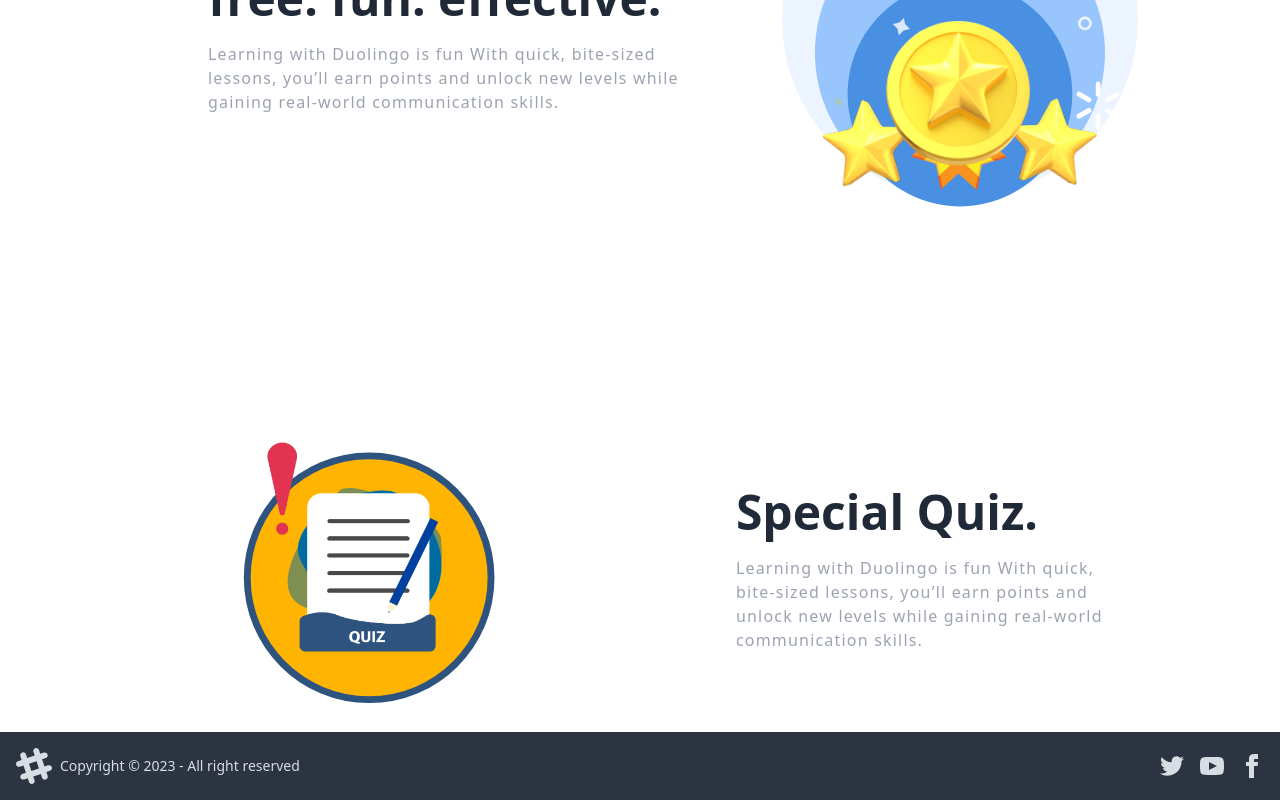
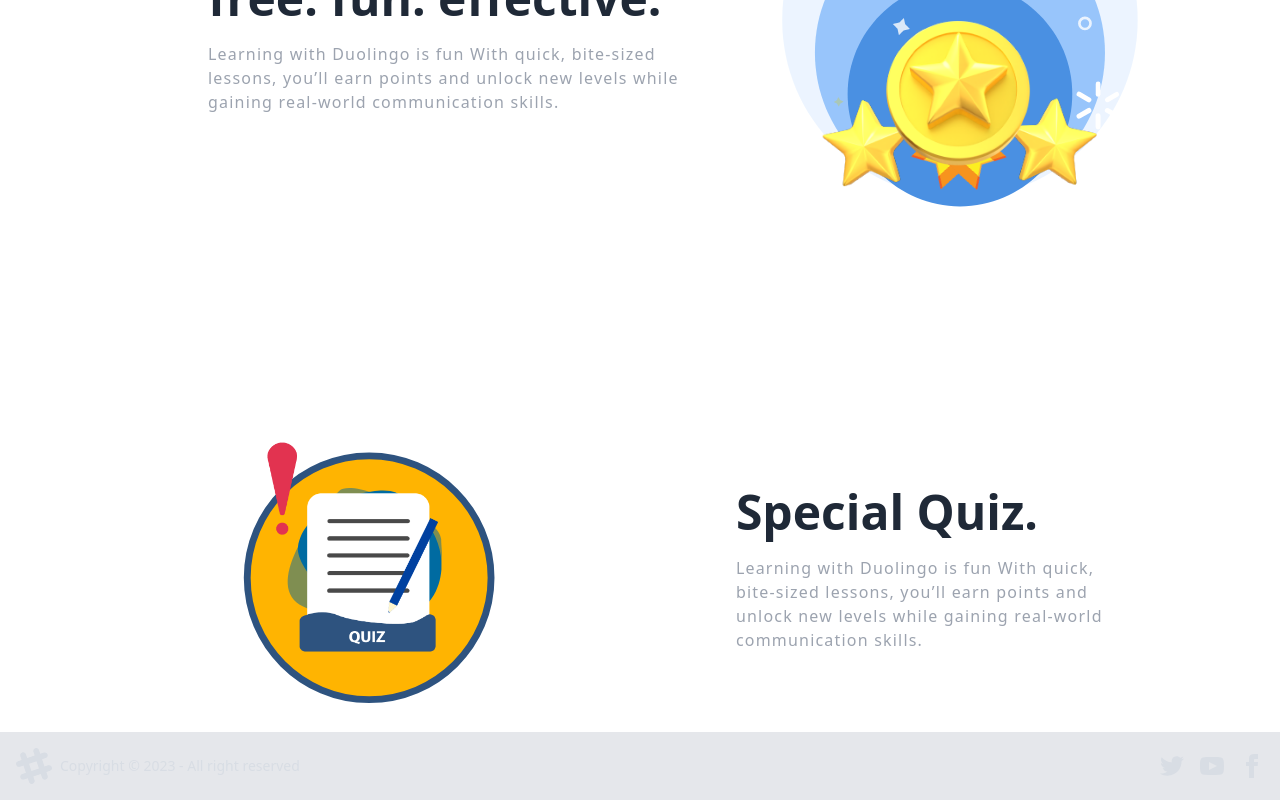
Before and after one commit to AbiR7171/Vocab-Master-Client, a React (Vite) app: page / in a window 1280 px wide. Shown: the part 923-1723 px from the top of the page. Built offline with nearby package versions, Linux system fonts and the light colour scheme.

Commit message:
problem ditected

```diff
--- a/src/Shared/Footer.jsx
+++ b/src/Shared/Footer.jsx
@@ -3,7 +3,7 @@ import React from 'react';
 const Footer = () => {
     return (
         <div>
-            <footer className="footer items-center p-4 bg-neutral text-neutral-content">
+            <footer className="footer items-center p-4 bg-gray-200 text-neutral-content">
   <div className="items-center grid-flow-col">
     <svg width="36" height="36" viewBox="0 0 24 24" xmlns="http://www.w3.org/2000/svg" fillRule="evenodd" clipRule="evenodd" className="fill-current"><path d="M22.672 15.226l-2.432.811.841 2.515c.33 1.019-.209 2.127-1.23 2.456-1.15.325-2.148-.321-2.463-1.226l-.84-2.518-5.013 1.677.84 2.517c.391 1.203-.434 2.542-1.831 2.542-.88 0-1.601-.564-1.86-1.314l-.842-2.516-2.431.809c-1.135.328-2.145-.317-2.463-1.229-.329-1.018.211-2.127 1.231-2.456l2.432-.809-1.621-4.823-2.432.808c-1.355.384-2.558-.59-2.558-1.839 0-.817.509-1.582 1.327-1.846l2.433-.809-.842-2.515c-.33-1.02.211-2.129 1.232-2.458 1.02-.329 2.13.209 2.461 1.229l.842 2.515 5.011-1.677-.839-2.517c-.403-1.238.484-2.553 1.843-2.553.819 0 1.585.509 1.85 1.326l.841 2.517 2.431-.81c1.02-.33 2.131.211 2.461 1.229.332 1.018-.21 2.126-1.23 2.456l-2.433.809 1.622 4.823 2.433-.809c1.242-.401 2.557.484 2.557 1.838 0 .819-.51 1.583-1.328 1.847m-8.992-6.428l-5.01 1.675 1.619 4.828 5.011-1.674-1.62-4.829z"></path></svg>
     <p>Copyright © 2023 - All right reserved</p>
```
